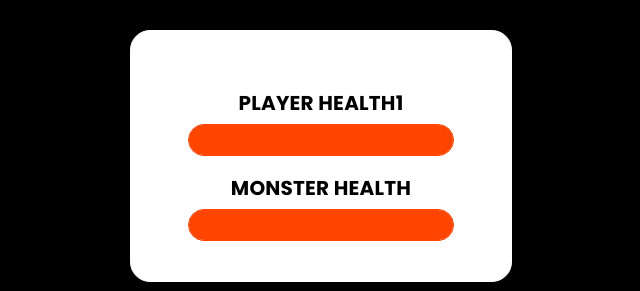
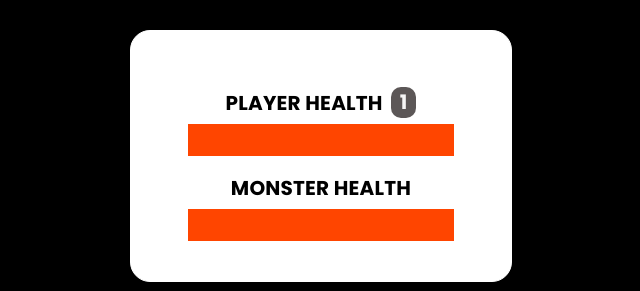
Before and after one commit to Martins-Jay/Monster-Attack-Game, a plain HTML site: page index.html in a window 1280 px wide. Shown: the top 291 px of the page, without its empty margins (319-959 px from the left). Drawn offline with Linux system fonts and the light colour scheme.

Commit message:
Made few changes

```diff
--- a/index.html
+++ b/index.html
@@ -5,11 +5,11 @@
   <meta name="viewport" content="width=device-width, initial-scale=1.0">
   <title>Monster vs Player Game</title>
   <link rel="stylesheet" href="/styles.css">
-    <script src="/script.js" defer ></script> <!-- using DEFER ensures that the script file dosn't start execution until our HTML is done parsing.  -->
+  <script src="/script.js" defer ></script> <!-- using DEFER ensures that the script file dosn't start execution until our HTML is done parsing.  -->
 </head>
 <body>
   <section id="healthSection">
-    <h2>PLAYER HEALTH<span class="bonus_life">1</span></h2>
+    <h2>PLAYER HEALTH<span id="bonus_life">1</span></h2>
     <progress id="player-health" max="100" value="100">100%</progress>
 
     <h2>MONSTER HEALTH</h2>
--- a/styles.css
+++ b/styles.css
@@ -42,14 +42,12 @@ progress{
 progress[value]::-webkit-progress-bar,
 progress[value]{
   background-color: rgb(240, 240, 240);
-  border-radius: 30px;
   box-shadow: 0px 2px 5px rgba(0, 0, 0, 0.335) inset;
 }
 
 progress[value]::-webkit-progress-value,
 progress[value]{
   background-color: orangered;
-  border-radius: 30px;
   transition: all 0.2s ease-out;
 }
 
```
